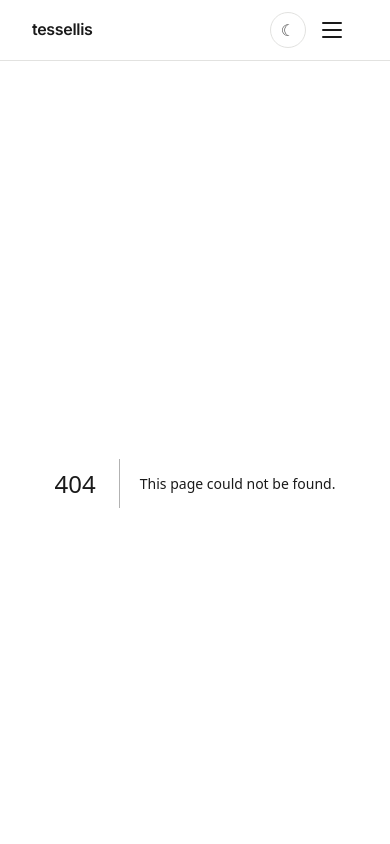
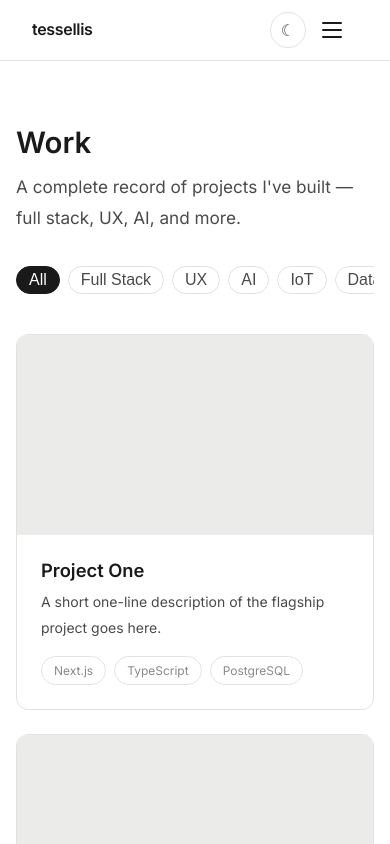
Before and after one commit to tessellis/portfolio-platform, a Next.js app: page /work in a window 390 px wide. Before the commit this address had no page. Shown: the top 844 px of the page. Built offline with nearby package versions, Linux system fonts and the light colour scheme.

Commit message:
feat: basic filter pills and responsive grid for work page

```diff
--- /dev/null
+++ b/src/app/work/page.module.css
@@ -0,0 +1,14 @@
+.header {
+  margin-bottom: var(--space-8);
+}
+
+.header h1 {
+  font-size: var(--text-4xl);
+  margin-bottom: var(--space-3);
+}
+
+.header p {
+  color: var(--color-text-secondary);
+  font-size: var(--text-lg);
+  max-width: 60ch;
+}
--- /dev/null
+++ b/src/app/work/page.tsx
@@ -0,0 +1,16 @@
+import { WorkGrid } from '@/components/sections/WorkGrid';
+import styles from './page.module.css';
+
+export default function Work() {
+  return (
+    <section className={`${styles.page} section`}>
+      <div className="container">
+        <div className={styles.header}>
+          <h1>Work</h1>
+          <p>A complete record of projects I&apos;ve built — full stack, UX, AI, and more.</p>
+        </div>
+        <WorkGrid />
+      </div>
+    </section>
+  );
+}
--- a/src/components/layout/Footer.module.css
+++ b/src/components/layout/Footer.module.css
@@ -1,6 +1,6 @@
 .footer {
   border-top: 1px solid var(--color-border);
-  margin-top: var(--space-32);
+  margin-top: var(--space-25);
 }
 
 .inner {
--- /dev/null
+++ b/src/components/sections/WorkGrid.module.css
@@ -0,0 +1,120 @@
+.filterBar {
+  display: flex;
+  gap: var(--space-2);
+  overflow-x: auto;
+  padding-bottom: var(--space-2);
+  margin-bottom: var(--space-8);
+  scrollbar-width: none;
+}
+
+.filterBar::-webkit-scrollbar {
+  display: none;
+}
+
+.filterPill {
+  flex-shrink: 0;
+  display: inline-flex;
+  align-items: center;
+  justify-content: center;
+  font-size: var(--text-md);
+  font-weight: var(--font-medium);
+  color: var(--color-text-secondary);
+  background: none;
+  border: 1px solid var(--color-border);
+  border-radius: var(--radius-full);
+  padding: var(--space-1) var(--space-3);
+  min-height: 28px;
+  min-width: 40px;
+  cursor: pointer;
+  transition: border-color var(--transition-fast), color var(--transition-fast), background-color var(--transition-fast);
+  white-space: nowrap;
+}
+
+.filterPill:hover {
+  border-color: var(--color-border-strong);
+  color: var(--color-text-primary);
+}
+
+.active {
+  background-color: var(--color-text-primary);
+  border-color: var(--color-text-primary);
+  color: var(--color-bg-primary);
+}
+
+.active:hover {
+  color: var(--color-bg-primary);
+}
+
+.grid {
+  display: grid;
+  grid-template-columns: 1fr;
+  gap: var(--space-6);
+}
+
+.card {
+  display: flex;
+  flex-direction: column;
+  border: 1px solid var(--color-border);
+  border-radius: var(--radius-lg);
+  overflow: hidden;
+  transition: border-color var(--transition-fast), transform var(--transition-fast);
+}
+
+.card:hover {
+  border-color: var(--color-border-strong);
+  transform: translateY(-2px);
+}
+
+.thumbnail {
+  aspect-ratio: 16 / 9;
+  background-color: var(--color-bg-tertiary);
+}
+
+.cardContent {
+  padding: var(--space-6);
+  display: flex;
+  flex-direction: column;
+  gap: var(--space-2);
+}
+
+.cardContent h3 {
+  font-size: var(--text-xl);
+}
+
+.cardContent p {
+  font-size: var(--text-sm);
+  color: var(--color-text-secondary);
+}
+
+.tags {
+  display: flex;
+  flex-wrap: wrap;
+  gap: var(--space-2);
+  margin-top: var(--space-2);
+}
+
+.tag {
+  font-size: var(--text-xs);
+  color: var(--color-text-muted);
+  border: 1px solid var(--color-border);
+  border-radius: var(--radius-full);
+  padding: var(--space-1) var(--space-3);
+}
+
+.empty {
+  color: var(--color-text-muted);
+  text-align: center;
+  padding: var(--space-16) 0;
+}
+
+@media (min-width: 640px) {
+  .grid {
+    grid-template-columns: repeat(2, 1fr);
+  }
+}
+
+@media (min-width: 1024px) {
+  .grid {
+    grid-template-columns: repeat(3, 1fr);
+  }
+}
--- /dev/null
+++ b/src/components/sections/WorkGrid.tsx
@@ -0,0 +1,61 @@
+'use client';
+
+import { useState } from 'react';
+import Link from 'next/link';
+import { projects, allCategories } from '@/lib/projects';
+import { ProjectCategory } from '@/types/project';
+import styles from './WorkGrid.module.css';
+
+export function WorkGrid() {
+  const [activeFilter, setActiveFilter] = useState<ProjectCategory | 'All'>('All');
+
+  const filteredProjects =
+    activeFilter === 'All'
+      ? projects
+      : projects.filter((p) => p.categories.includes(activeFilter));
+
+  return (
+    <div>
+      <div className={styles.filterBar}>
+        <button
+          className={`${styles.filterPill} ${activeFilter === 'All' ? styles.active : ''}`}
+          onClick={() => setActiveFilter('All')}
+        >
+          All
+        </button>
+        {allCategories.map((category) => (
+          <button
+            key={category}
+            className={`${styles.filterPill} ${activeFilter === category ? styles.active : ''}`}
+            onClick={() => setActiveFilter(category)}
+          >
+            {category}
+          </button>
+        ))}
+      </div>
+
+      <div className={styles.grid}>
+        {filteredProjects.map((project) => (
+          <Link key={project.slug} href={`/work/${project.slug}`} className={styles.card}>
+            <div className={styles.thumbnail} />
+            <div className={styles.cardContent}>
+              <h3>{project.title}</h3>
+              <p>{project.description}</p>
+              <div className={styles.tags}>
+                {project.tags.map((tag) => (
+                  <span key={tag} className={styles.tag}>
+                    {tag}
+                  </span>
+                ))}
+              </div>
+            </div>
+          </Link>
+        ))}
+      </div>
+
+      {filteredProjects.length === 0 && (
+        <p className={styles.empty}>No projects match this filter yet.</p>
+      )}
+    </div>
+  );
+}
--- /dev/null
+++ b/src/lib/projects.ts
@@ -0,0 +1,60 @@
+import { Project } from '@/types/project';
+
+export const projects: Project[] = [
+  {
+    slug: 'project-one',
+    title: 'Project One',
+    description: 'A short one-line description of the flagship project goes here.',
+    tags: ['Next.js', 'TypeScript', 'PostgreSQL'],
+    categories: ['Full Stack', 'UX'],
+    featured: true,
+  },
+  {
+    slug: 'project-two',
+    title: 'Project Two',
+    description: 'A short one-line description of this project.',
+    tags: ['React', 'Node.js'],
+    categories: ['Full Stack'],
+    featured: false,
+  },
+  {
+    slug: 'project-three',
+    title: 'Project Three',
+    description: 'A short one-line description of this project.',
+    tags: ['Python', 'TensorFlow'],
+    categories: ['AI', 'Data'],
+    featured: false,
+  },
+  {
+    slug: 'project-four',
+    title: 'Project Four',
+    description: 'A short one-line description of this project.',
+    tags: ['Arduino', 'C++', 'MQTT'],
+    categories: ['IoT'],
+    featured: false,
+  },
+  {
+    slug: 'project-five',
+    title: 'Project Five',
+    description: 'A short one-line description of this project.',
+    tags: ['Figma', 'React'],
+    categories: ['UX'],
+    featured: false,
+  },
+  {
+    slug: 'project-six',
+    title: 'Project Six',
+    description: 'A short one-line description of this project.',
+    tags: ['Python', 'pandas', 'D3.js'],
+    categories: ['Data'],
+    featured: false,
+  },
+];
+
+export const allCategories: Project['categories'][number][] = [
+  'Full Stack',
+  'UX',
+  'AI',
+  'IoT',
+  'Data',
+];
--- /dev/null
+++ b/src/types/project.ts
@@ -0,0 +1,10 @@
+export type ProjectCategory = 'Full Stack' | 'UX' | 'AI' | 'IoT' | 'Data';
+
+export interface Project {
+  slug: string;
+  title: string;
+  description: string;
+  tags: string[];
+  categories: ProjectCategory[];
+  featured: boolean;
+}
```
Also changed, not shown: src/components/sections/FeaturedWork.tsx (+4 -25 lines).
